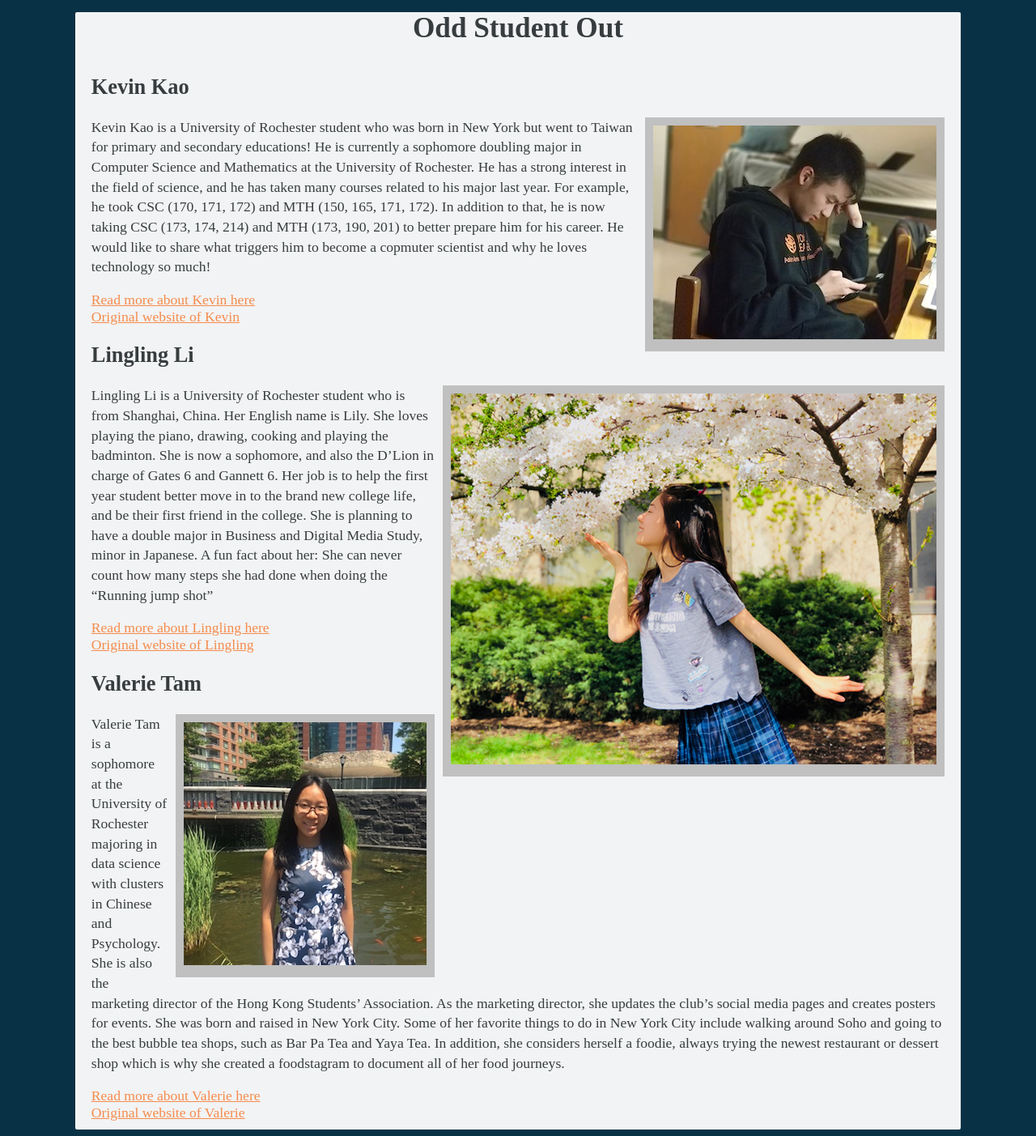
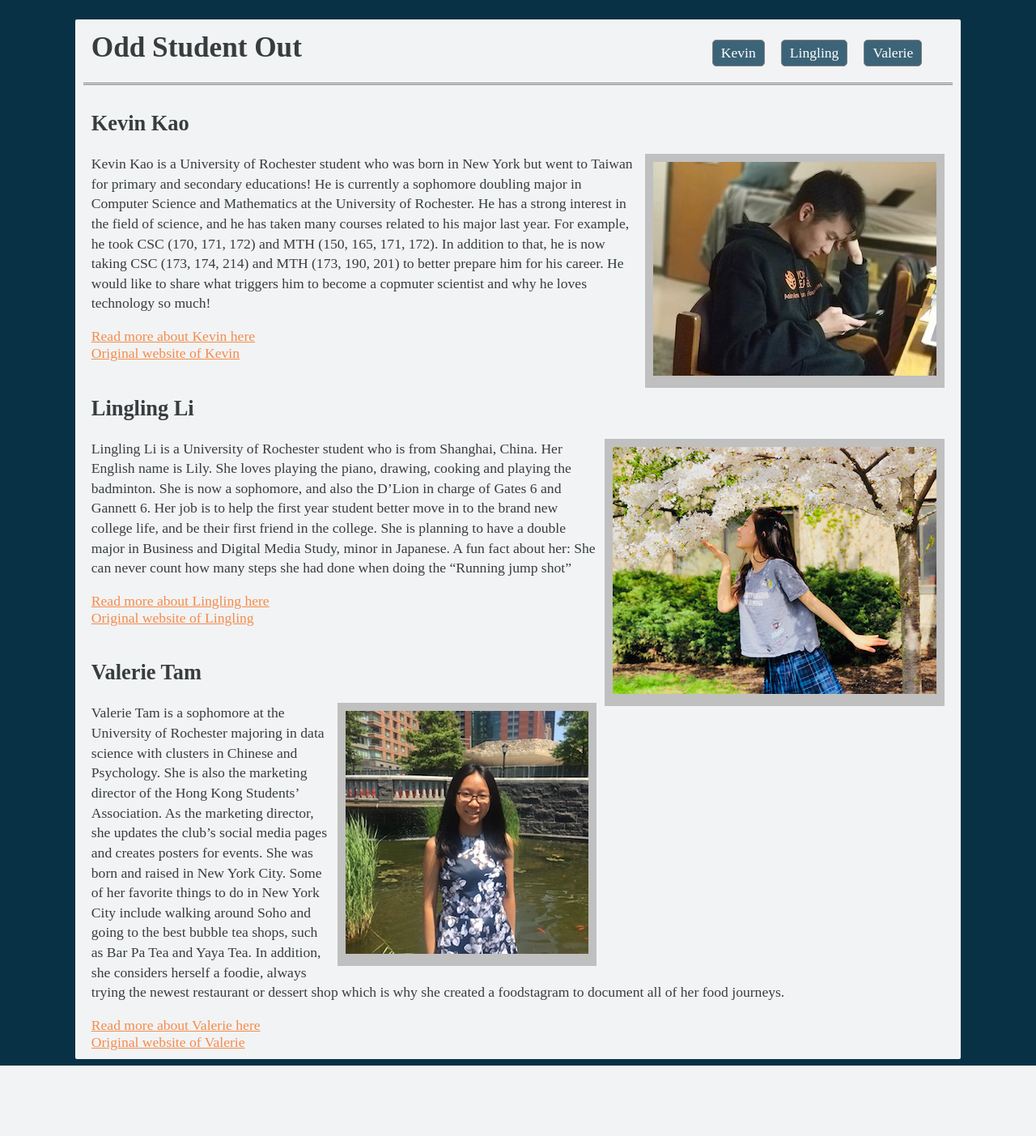
Before and after one commit to thepriya/csc174-lab7, a PHP site: page / in a window 1280 px wide. Shown: the whole page at 81% size. After the commit the page ends 1316 px from the top, so only its background shows below. Run offline with PHP 8.4, Linux system fonts and the light colour scheme.

Commit message:
Nav added

```diff
--- /dev/null
+++ b/css/navigation.css
@@ -0,0 +1,37 @@
+nav {
+	float: right;
+	padding-top: 15px;
+	padding-bottom: 0.75em;
+}
+
+nav > ul {
+	margin: 0;
+	padding-left: 10%;
+	padding-right: 10%;
+	list-style-type: none;
+	justify-content: flex-end;
+	display: flex;
+}
+
+nav > ul > li > a {
+	border: 1px solid grey;
+	background-color: #3c6478;
+	display: inline-block;
+	border-radius: 5px;
+	margin: 10px;
+}
+
+nav > ul > li > a,  nav > ul > li > a:visited{
+	display: block;
+	padding: 5px;
+	padding-left: 10px;
+	padding-right: 10px;
+	color: white;
+	text-decoration: none;
+}
+
+nav > ul > li > a:hover {
+	color: ivory;
+	background-color: #43abc9;
+	border-radius: 5px;
+}
--- a/css/styles.css
+++ b/css/styles.css
@@ -12,13 +12,10 @@ body {
 }
 
 header {
-	margin: 0 auto;
-	width: 90%;
-	text-align: center;
+	border-bottom: 3px double grey;
 }
-
 h1 {
-	margin: 15px 0 5px 0;
+	padding: 15px 0 0 10px;
 }
 
 #container {
@@ -41,7 +38,11 @@ figure {
 }
 
 article {
-	padding: 10px;
+	padding: 0 10px 0 10px;
+}
+
+section {
+	padding: 10px 0 10px 0;
 }
 
 p {
--- a/index.html
+++ b/index.html
@@ -13,6 +13,13 @@
 <body>
 	<div id="container">
 		<header>
+			<nav>
+				<ul>
+					<li><a href="subpage.html#kevin">Kevin</a></li>
+					<li><a href="subpage.html#lingling">Lingling</a></li>
+					<li><a href="subpage.html#valerie">Valerie</a></li>
+				</ul>
+			</nav>
 			<h1>Odd Student Out</h1>
 		</header>
 
```
Also changed, not shown: subpage.html (+7 -0 lines), images/lingling.jpg.
